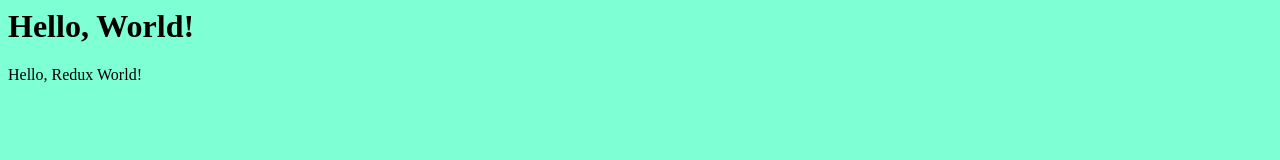
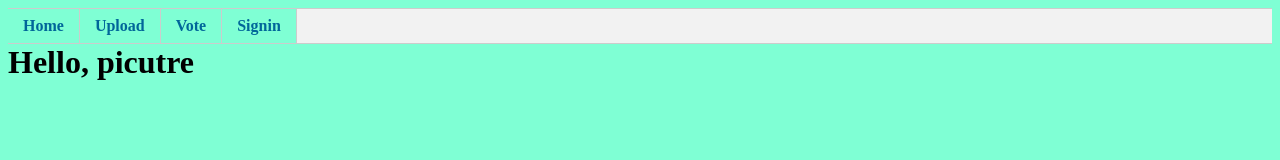
Before and after one commit to KingWobbegong/Scratch, a React app: page /picture in a window 1280 px wide. Built offline with nearby package versions, Linux system fonts and the light colour scheme.

Commit message:
Basic frontend and browser router working
Co-authored-by: Olivia <Olivia-code@users.noreply.github.com>

```diff
--- a/client/App.js
+++ b/client/App.js
@@ -1,8 +1,12 @@
 import React from 'react';
 import MainContainer from './containers/MainContainer.jsx';
+import NavBar from './components/NavBar';
 
 const App = () => (
   <div id="app">
+    <div>
+      <NavBar />
+    </div>
     <MainContainer />
   </div>
 );
--- /dev/null
+++ b/client/components/NavBar.jsx
@@ -0,0 +1,23 @@
+import React from "react";
+import { Link } from 'react-router-dom';
+
+const NavBar = () => (
+    <div>
+        <ul id='nav'>
+            <li>
+                <Link to='/picture'>Home</Link>
+            </li>
+            <li>
+                <Link to='/upload'>Upload</Link>
+                </li>
+                <li>
+                    <Link to='/vote'>Vote</Link>
+                </li>
+                <li>
+                    <Link to='/signIn'>Signin</Link>
+            </li>
+        </ul>
+    </div>
+)
+
+export default NavBar;
--- /dev/null
+++ b/client/components/Picture.jsx
@@ -0,0 +1,10 @@
+import React from 'react';
+
+
+const Picture = () => (
+    <div className='pictureHead'>
+        <h1> Hello, picutre</h1>
+    </div>
+)
+
+export default Picture;
--- /dev/null
+++ b/client/components/PicturesDisplay.jsx
@@ -0,0 +1,16 @@
+import React from 'react';
+import Picture from './Picture'
+
+
+const PicturesDisplay = () => (
+    // return (
+<div className='picturesDispalyHead'>
+    <div className='picture'>
+        <Picture/>
+    </div>
+</div>
+    )
+
+
+
+export default PicturesDisplay;
--- /dev/null
+++ b/client/components/SignIn.jsx
@@ -0,0 +1,11 @@
+import React from 'react';
+
+
+const SignIn= () =>(
+    <div className='signInComponent'>
+        <h1> Sign in </h1>
+
+    </div>
+);
+
+export default SignIn;
--- /dev/null
+++ b/client/components/Upload.jsx
@@ -0,0 +1,12 @@
+import React from 'react';
+
+
+const Upload = props => (
+    <div className='uploadComponentHead'>
+        <div className='upload'>
+            <h1>Hello Upload</h1>
+        </div>
+    </div>
+)
+
+export default Upload;
--- /dev/null
+++ b/client/components/Vote.jsx
@@ -0,0 +1,13 @@
+import React from 'react';
+
+
+const Vote = props => (
+    <div className='voteComponentHead'>
+        <div className='vote'>
+            <h1>Hello Vote</h1>
+        </div>
+    </div>
+)
+
+
+export default Vote;
--- a/client/containers/MainContainer.jsx
+++ b/client/containers/MainContainer.jsx
@@ -2,6 +2,11 @@ import React from 'react';
 import { connect } from 'react-redux';
 import HelloWorld from '../components/HelloWorld.jsx'
 import * as actions from '../actions/actions';
+import PictureContainer from './PictureContainer'
+import UploadContainer from './UploadContainer.jsx';
+import VoteContainer from './VoteContainer';
+import SignInContainer from './SignInContainer.jsx';
+import { Switch, Route } from 'react-router';
 
 const mapStateToProps = ({
 //const mapStateToProps = ({happy}) => ({wantedValues: happy.wantedValues})
@@ -16,9 +21,29 @@ or ActionToPassDown: ()=>dispatch(actions.ActionToPassDown())
 });
 
 const MainContainer = props => (
+
     <div className="container">
       <div className="outerBox">
-        <HelloWorld />
+
+        <Switch>
+          <Route exact path='/picture' component={PictureContainer}/>
+        </Switch>
+        <Switch>
+          <Route exact path='/upload' component={UploadContainer}/>
+        </Switch>
+        <Switch>
+          <Route exact path='/vote' component={VoteContainer}/>
+        </Switch>
+        <Switch>
+          <Route exact path='/signIn' component={SignInContainer}/>
+        </Switch>
+
+        {/* <HelloWorld /> */}
+        {/* <PictureContainer/>
+        <UploadContainer/>
+        <VoteContainer/> */}
+
+
       </div>
     </div>
   );
@@ -27,4 +52,7 @@ const MainContainer = props => (
 
 //app.js holds main container
   //main container holding nav bar switch statments (home container, upload container, vote container, signin container)
-  // Home container - holds picture displayer component and Individual picture compoenets
+      // -Home container - holds picture displayer component and Individual picture compoenets
+      // upload container - holds upload display, and upload components
+      // vote container - holds Vote display and photo + upvote, downvote button
+      // sign in container - hold sign in stuff
--- /dev/null
+++ b/client/containers/PictureContainer.jsx
@@ -0,0 +1,29 @@
+import React from 'react';
+import { connect } from 'react-redux';
+import * as actions from '../actions/actions';
+import PicturesDisplay from '../components/PicturesDisplay'
+
+const mapStateToProps = ({
+    //const mapStateToProps = ({happy}) => ({wantedValues: happy.wantedValues})
+    })=>({});
+
+const mapDispatchToProps = dispatch => ({
+        /*key:value pairs like:
+        doAThing: ()=> dispatch(actions.doAThing()),
+        or ActionToPassDown: ()=>dispatch(actions.ActionToPassDown())
+
+        */
+});
+
+const PictureContainer = props => (
+    // return (
+    <div className='pictureContainer'>
+        <div className='picturesDisplay'>
+        <PicturesDisplay/>
+
+        </div>
+    </div>
+    )
+
+
+export default PictureContainer;
--- /dev/null
+++ b/client/containers/SignInContainer.jsx
@@ -0,0 +1,25 @@
+import React from 'react';
+import { connect } from 'react-redux';
+import * as actions from '../actions/actions';
+import SignIn from '../components/SignIn';
+
+const mapStateToProps = ({
+    //const mapStateToProps = ({happy}) => ({wantedValues: happy.wantedValues})
+    })=>({});
+
+    const mapDispatchToProps = dispatch => ({
+    /*key:value pairs like:
+    doAThing: ()=> dispatch(actions.doAThing()),
+    or ActionToPassDown: ()=>dispatch(actions.ActionToPassDown())
+
+    */
+    });
+
+    const SignInContainer = props => (
+        <div className='signInContainer'>
+            <div className='signInComponent'>
+                <SignIn/>
+            </div>
+        </div>
+    )
+    export default SignInContainer;
--- /dev/null
+++ b/client/containers/UploadContainer.jsx
@@ -0,0 +1,28 @@
+import React from 'react';
+import { connect } from 'react-redux';
+import * as actions from '../actions/actions';
+import Uplaod from '../components/Upload'
+
+
+const mapStateToProps = ({
+    //const mapStateToProps = ({happy}) => ({wantedValues: happy.wantedValues})
+    })=>({});
+
+    const mapDispatchToProps = dispatch => ({
+        /*key:value pairs like:
+        doAThing: ()=> dispatch(actions.doAThing()),
+        or ActionToPassDown: ()=>dispatch(actions.ActionToPassDown())
+
+        */
+});
+
+const UploadContainer = props => (
+    <div className="uploadContainer">
+        <div className='uploadComponent'>
+            <Uplaod/>
+
+        </div>
+    </div>
+)
+
+export default UploadContainer;
--- /dev/null
+++ b/client/containers/VoteContainer.jsx
@@ -0,0 +1,26 @@
+import React from 'react';
+import { connect } from 'react-redux';
+import * as actions from '../actions/actions';
+import Vote from '../components/Vote';
+
+const mapStateToProps = ({
+    //const mapStateToProps = ({happy}) => ({wantedValues: happy.wantedValues})
+    })=>({});
+
+    const mapDispatchToProps = dispatch => ({
+    /*key:value pairs like:
+    doAThing: ()=> dispatch(actions.doAThing()),
+    or ActionToPassDown: ()=>dispatch(actions.ActionToPassDown())
+
+    */
+    });
+
+const VoteContainer = props => (
+    <div className='voteContainer'>
+        <div className='voteComponent'>
+            <Vote/>
+        </div>
+    </div>
+)
+
+export default VoteContainer;
--- a/client/index.js
+++ b/client/index.js
@@ -1,14 +1,17 @@
 import React from 'react';
 import { render } from 'react-dom';
 import { Provider } from 'react-redux';
+import { BrowserRouter } from 'react-router-dom';
 import App from './App.js';
 import store from './store';
 import styles from './scss/index.scss';
 //import some styles at some point when you wanna look pretty
 
 render(
-  <Provider store={store}>
-    <App />
-  </Provider>,
+  <BrowserRouter>
+    <Provider store={store}>
+      <App />
+    </Provider>
+  </BrowserRouter>,
   document.getElementById('root')
 );
--- a/client/scss/index.scss
+++ b/client/scss/index.scss
@@ -1,3 +1,25 @@
 *{
     background-color: aquamarine;
 }
+
+#nav {
+    width: 100%;
+    float:left;
+    margin: 0;
+    padding:0%;
+    list-style: none;
+    background-color: #f2f2f2;
+    border-bottom: 1px solid #ccc;
+    border-top: 1px solid #ccc;
+}
+#nav li {
+    float: left;
+}
+#nav li a {
+    display: block;
+    padding: 8px 15px;
+    text-decoration: none;
+    font-weight: bold;
+    color: #069;
+    border-right: 1px solid #ccc;
+}
```
Also changed, not shown: 1 other file.
